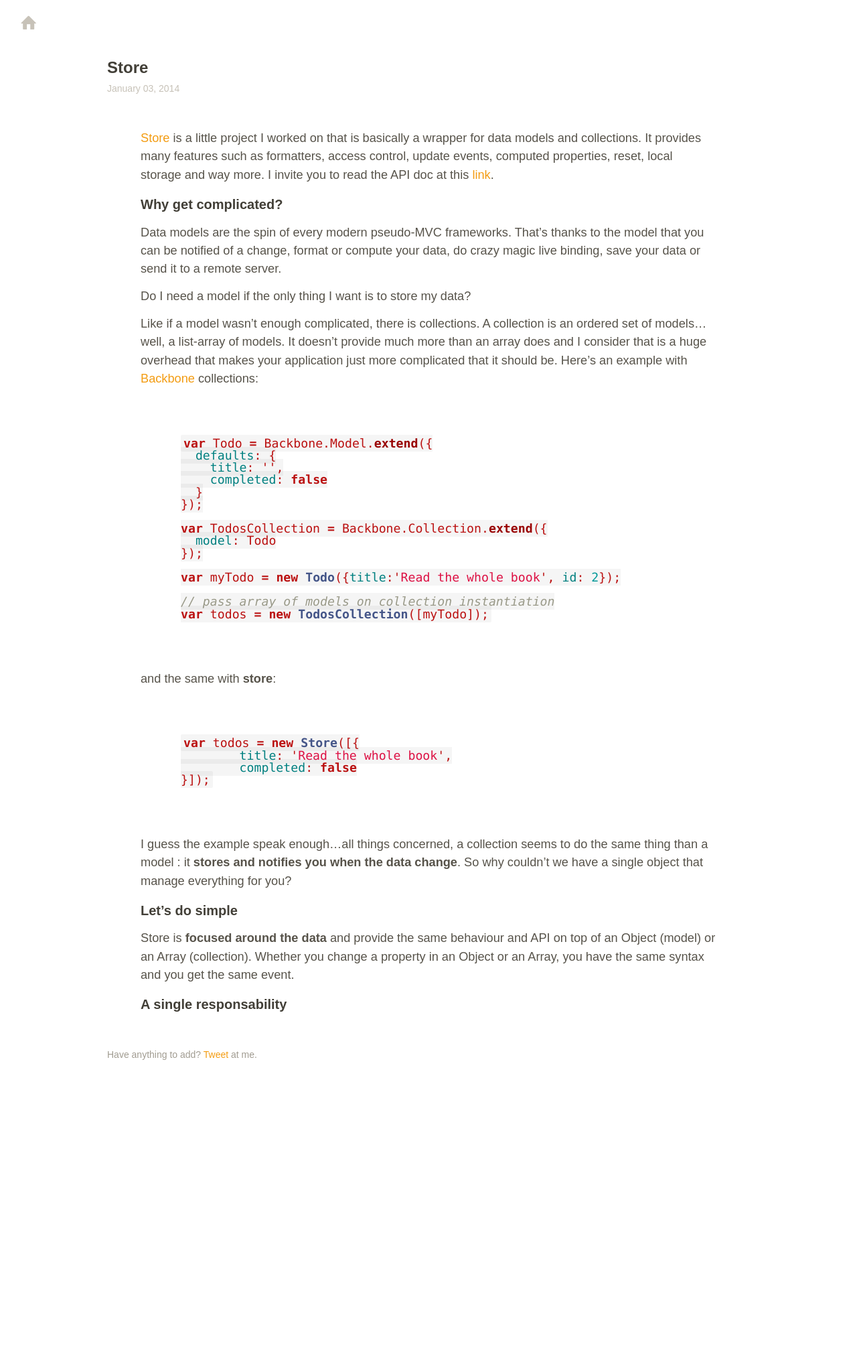
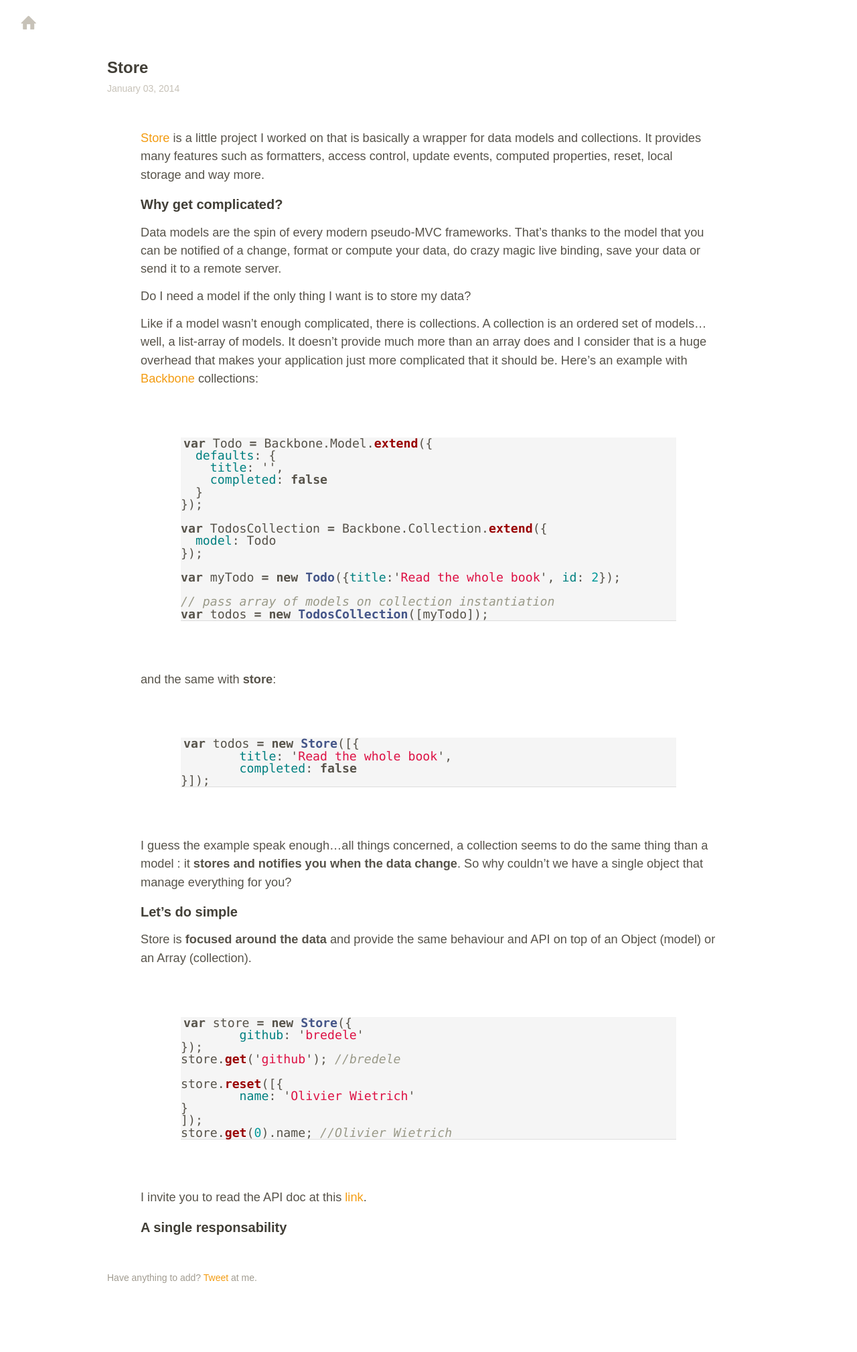
Before and after one commit to bredele/bredele.github.io, a Jekyll site: the page built from _posts/2014-01-03-store.md, in a window 1280 px wide. Shown: the whole page at 67% size. Built offline with Jekyll 4.4.1, drawn with Linux system fonts in a browser that asks for light colours; Markdown is read by kramdown in place of the engine named in the settings; before the commit the page ends 1685 px from its top, so only the background shows below that.

Commit message:
add syntax highlight

```diff
--- a/_posts/2014-01-03-store.md
+++ b/_posts/2014-01-03-store.md
@@ -4,7 +4,7 @@ title: Store
 date: 2014/01/03
 ---
 
-[Store](https://github.com/bredele/store) is a little project I worked on that is basically a wrapper for data models and collections. It provides many features such as formatters, access control, update events, computed properties, reset, local storage and way more. I invite you to read the API doc at this [link](https://github.com/bredele/store).
+[Store](https://github.com/bredele/store) is a little project I worked on that is basically a wrapper for data models and collections. It provides many features such as formatters, access control, update events, computed properties, reset, local storage and way more.
 
 ## <a class="post-section" href="#whygetcomplicated">Why get complicated?</a>
 
@@ -45,8 +45,21 @@ I guess the example speak enough...all things concerned, a collection seems to d
 
 ## <a class="post-section" href="#letsdosimple">Let's do simple</a>
 
-Store is **focused around the data** and provide the same behaviour and API on top of an Object (model) or an Array (collection). Whether you change a property in an Object or an Array, you have the same syntax and you get the same event.
+Store is **focused around the data** and provide the same behaviour and API on top of an Object (model) or an Array (collection).
 
+{% highlight js %}
+var store = new Store({
+	github: 'bredele'
+});
+store.get('github'); //bredele
 
+store.reset([{
+	name: 'Olivier Wietrich'
+}
+]);
+store.get(0).name; //Olivier Wietrich
+{% endhighlight %}
+
+I invite you to read the API doc at this [link](https://github.com/bredele/store).
 
 ## <a class="post-section" href="#singleresponsability">A single responsability</a>
--- a/assets/blog.css
+++ b/assets/blog.css
@@ -167,6 +167,11 @@ h4 {
 	font-size: 1.4286em;
 }
 
+pre {
+	background: #f5f5f5;
+	border-bottom: 1px solid #ddd;
+}
+
 code,
 pre,
 samp,
@@ -188,8 +193,6 @@ strong {
 
 code {
 	padding: 2px 4px;
-	background: rgba(0,0,0,.04);
-	color: #b11;
 }
 mark {
 	padding:2px 4px;
```
